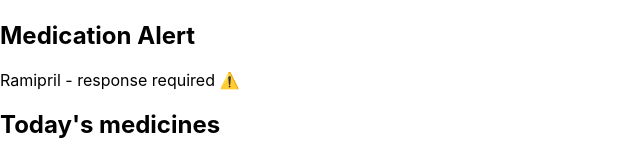
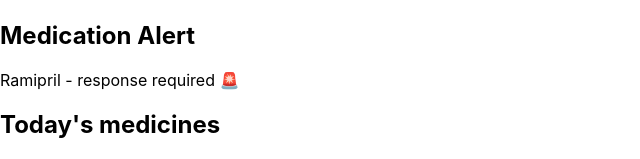
Before and after one commit to fac-23/be-kind_re-mind, a Next.js app: page / in a window 1280 px wide. Shown: the part 157-316 px from the top of the page, without its empty margins (0-640 px from the left). Built offline with nearby package versions, Linux system fonts and the light colour scheme.

Commit message:
update alert emoji
Co-Authored-By: Adam <31065348+adam8-9@users.noreply.github.com>
Co-Authored-By: Juliette Orpen <53294140+julietteorpen@users.noreply.github.com>
Co-Authored-By: Miah Elizabeth Bates <78933903+miahbates@users.noreply.github.com>

```diff
--- a/components/alertBox.jsx
+++ b/components/alertBox.jsx
@@ -4,7 +4,7 @@ export default function AlertBox() {
   return (
     <div>
       <h2>Medication Alert</h2>
-      <p>Ramipril - response required ⚠️</p>
+      <p>Ramipril - response required 🚨</p>
     </div>
   );
 }
```
